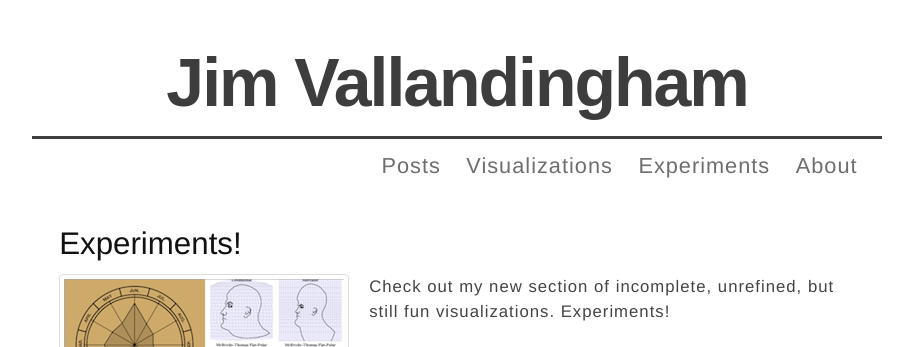
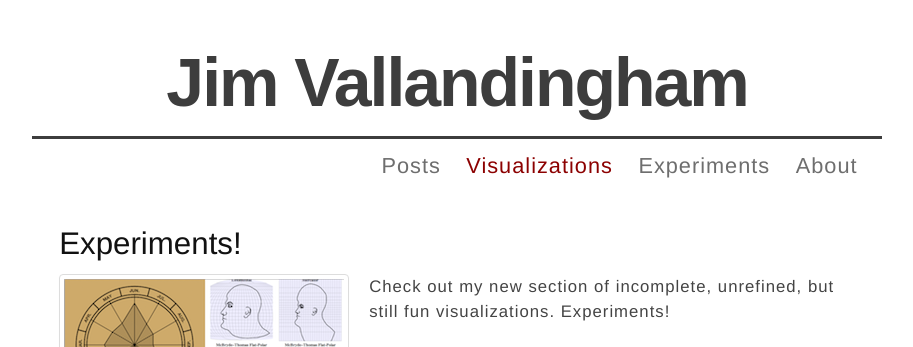
Before and after one commit to vlandham/vlandham.github.com, a Jekyll site: the page built from vis/index.html, in a window 1280 px wide. Shown: the top 347 px of the page, without its empty margins (183-1096 px from the left). Built offline with Jekyll 4.4.1, drawn with Linux system fonts in a browser that asks for light colours; some web fonts are replaced; Markdown is read by kramdown in place of the engine named in the settings.

Commit message:
add link highlighting

```diff
--- a/_layouts/default.html
+++ b/_layouts/default.html
@@ -42,10 +42,10 @@
       </div>
       <div id='menu'>
         <ul>
-          <li><a href='/'>Posts</a></li>
-          <li><a href='/vis'>Visualizations</a></li>
+          <li><a id='homelink' class='{{ page.title }}' href='/'>Posts</a></li>
+          <li><a id='vislink' class='{{ page.title }}' href='/vis'>Visualizations</a></li>
           <li><a href='/experiments'>Experiments</a></li>
-          <li><a href='/about.html'>About</a></li>
+          <li><a id='aboutlink' class='{{ page.title }}' href='/about.html'>About</a></li>
         </ul>
       </div>
       <div id='content'>
--- a/css/style.css
+++ b/css/style.css
@@ -35,6 +35,10 @@ p, li {
 	/*-moz-border-radius: 1.5em;*/
 	/*-webkit-border-radius: 1.5em;*/
 	/*border-radius: 1.5em;*/
+}
+
+#homelink.Home, #vislink.Visualizations, #aboutlink.About {
+  color:#8C0101;
 }
 
 .container {
```
